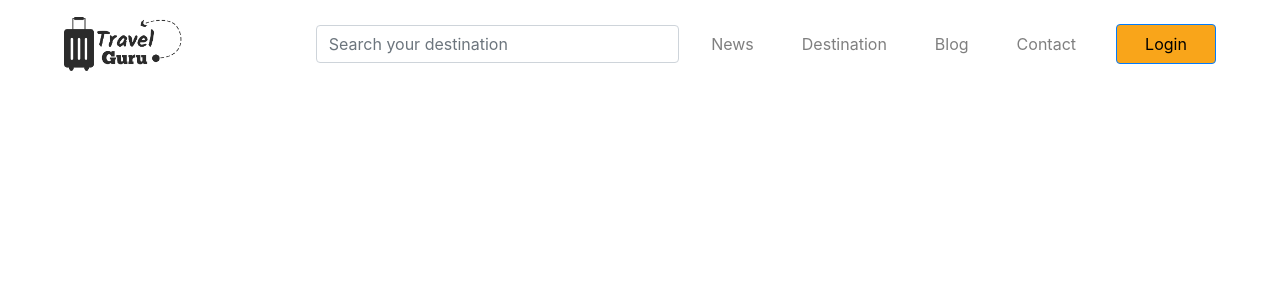
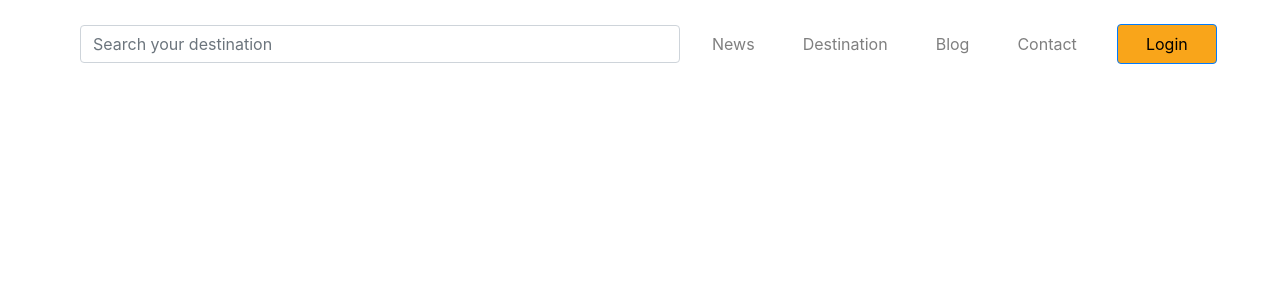
Before and after one commit to tazwar9t62/travel-guru, a React (Create React App) app: page / in a window 1280 px wide. Shown: the top 300 px of the page. Built offline with nearby package versions, Linux system fonts and the light colour scheme.

Commit message:
header fixed

```diff
--- a/src/Components/Header/Header.js
+++ b/src/Components/Header/Header.js
@@ -16,15 +16,17 @@ const Header = () => {
         <img className="w-50" src={logo} alt="" />
       </Navbar.Brand>
 
-      <FormControl
-        type="text"
-        placeholder="Search your destination"
-        className="mr-sm-2 ml-0"
-      />
-
       <Navbar.Toggle aria-controls="basic-navbar-nav" />
       <Navbar.Collapse id="basic-navbar-nav">
         <Nav className="mr-auto">
+          <Form inline>
+            <FormControl
+              style={{ width: "600px" }}
+              type="text"
+              placeholder="Search your destination"
+              className="mr-sm-2 ml-auto"
+            />
+          </Form>
           <Nav.Link className="m-3" href="#">
             News
           </Nav.Link>
```
Also changed, not shown: src/Components/Header/TopBanner.js (added, +24 -0 lines).
